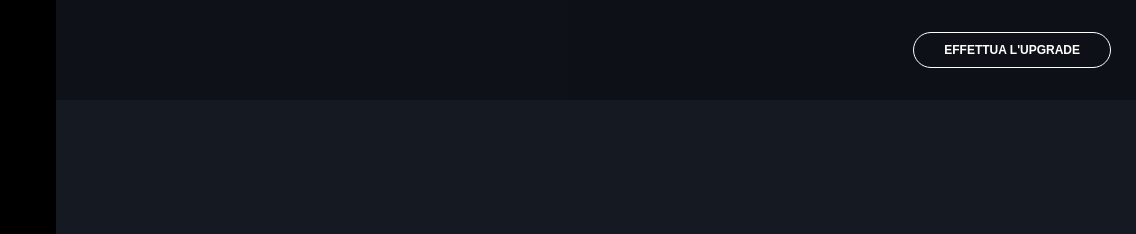
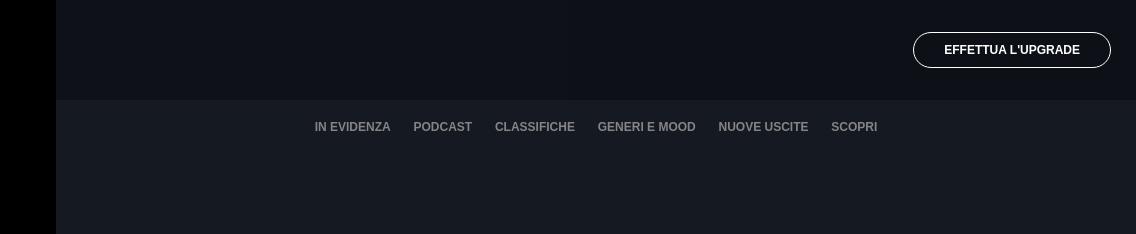
Before and after one commit to SydVic/html-css-spotifyweb, a plain HTML site: page index.html in a window 1280 px wide. Shown: the top 234 px of the page, 144-1280 px from the left. Drawn offline with Linux system fonts and the light colour scheme.

Commit message:
aggiunto main section-nav

```diff
--- a/css/style.css
+++ b/css/style.css
@@ -131,7 +131,7 @@ div.sidebar-playlists{
     overflow-y: hidden;
 }
 
-h2.sidebar-list-title{
+h3.sidebar-list-title{
     font-size: 1.5rem;
     font-weight: bold;
     text-transform: uppercase;
@@ -241,6 +241,33 @@ section.content{
     width: calc(100% - var(--sidebar-width));
     overflow-y: auto;
     padding-top: 120px;
+}
+
+/* MAIN */ /* CONTENT NAV */
+div.section-nav{
+    width: 100%;
+    text-align: center;
+}
+
+div.section-nav li{
+    display: inline-block;
+    margin: 0 1rem;
+}
+
+div.section-nav a{
+    text-transform: uppercase;
+    font-size: 1.2rem;
+    font-weight: bold;
+    color: #858585;
+}
+
+/* MAIN */ /* CONTENT NAV */ /* HOVER EFFECT */
+div.section-nav li:hover a{
+    color: #ffffff;
+}
+
+div.section-nav li:hover{
+    border-bottom: 2px solid lime;
 }
 
 /* FOOTER */
--- a/index.html
+++ b/index.html
@@ -51,7 +51,7 @@
                         </ul>
                     </div>
                     <div class="sidebar-playlists">
-                        <h2 class="sidebar-list-title">playlist</h2>
+                        <h3 class="sidebar-list-title">playlist</h3>
                         <ul>
                             <li>
                                 <a class="sidebar-icon" href="">
@@ -119,6 +119,29 @@
                     <a href="">effettua l'upgrade</a>
                 </div>
                 <!-- /CTA-BAR -->
+
+                <div class="section-nav">
+                    <ul>
+                        <li>
+                            <a href="">in evidenza</a>
+                        </li>
+                        <li>
+                            <a href="">podcast</a>
+                        </li>
+                        <li>
+                            <a href="">classifiche</a>
+                        </li>
+                        <li>
+                            <a href="">generi e mood</a>
+                        </li>
+                        <li>
+                            <a href="">nuove uscite</a>
+                        </li>
+                        <li>
+                            <a href="">scopri</a>
+                        </li>
+                    </ul>
+                </div>
 
             </section>
             <!-- /SECTION CONTENT -->
```
